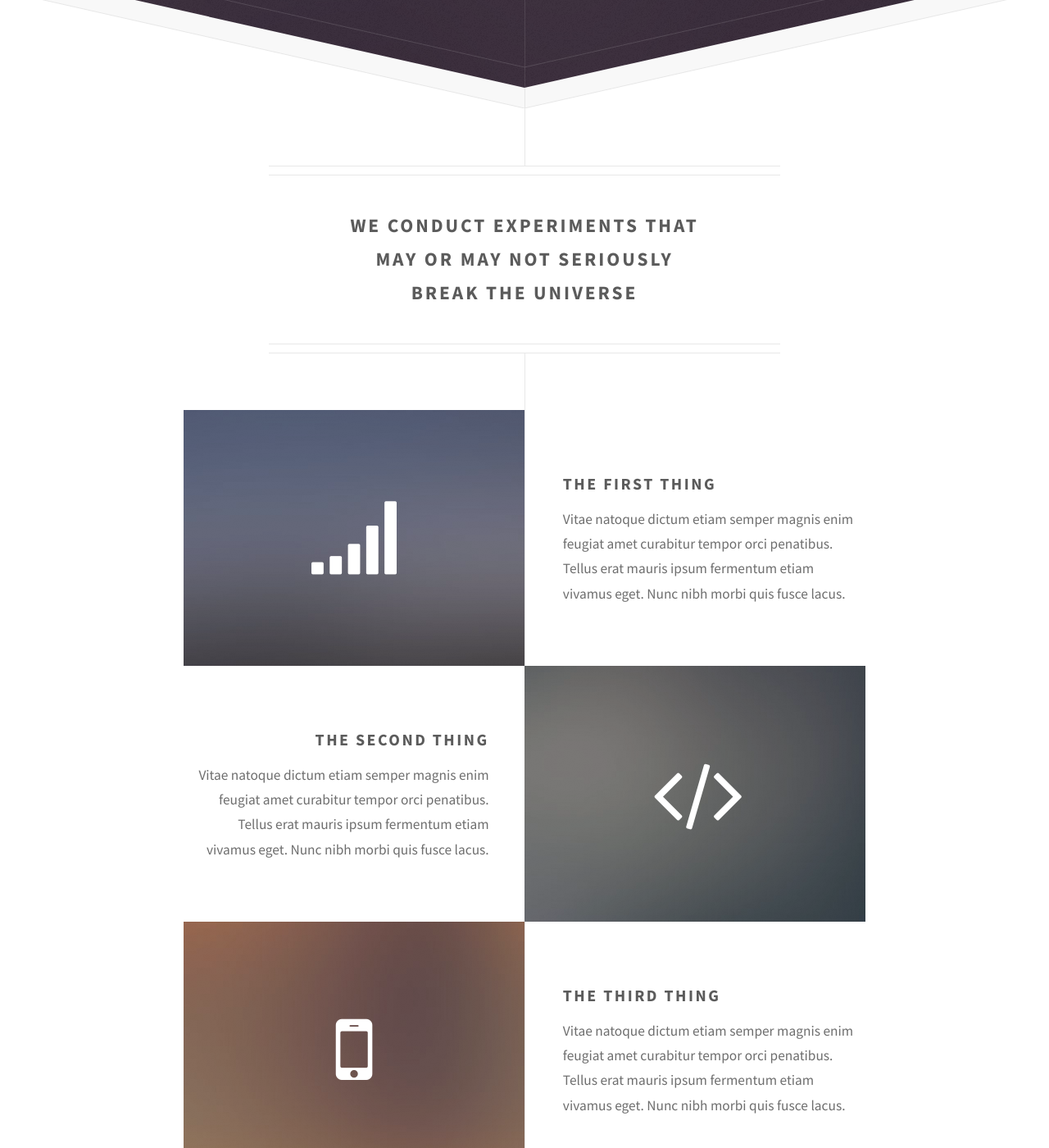
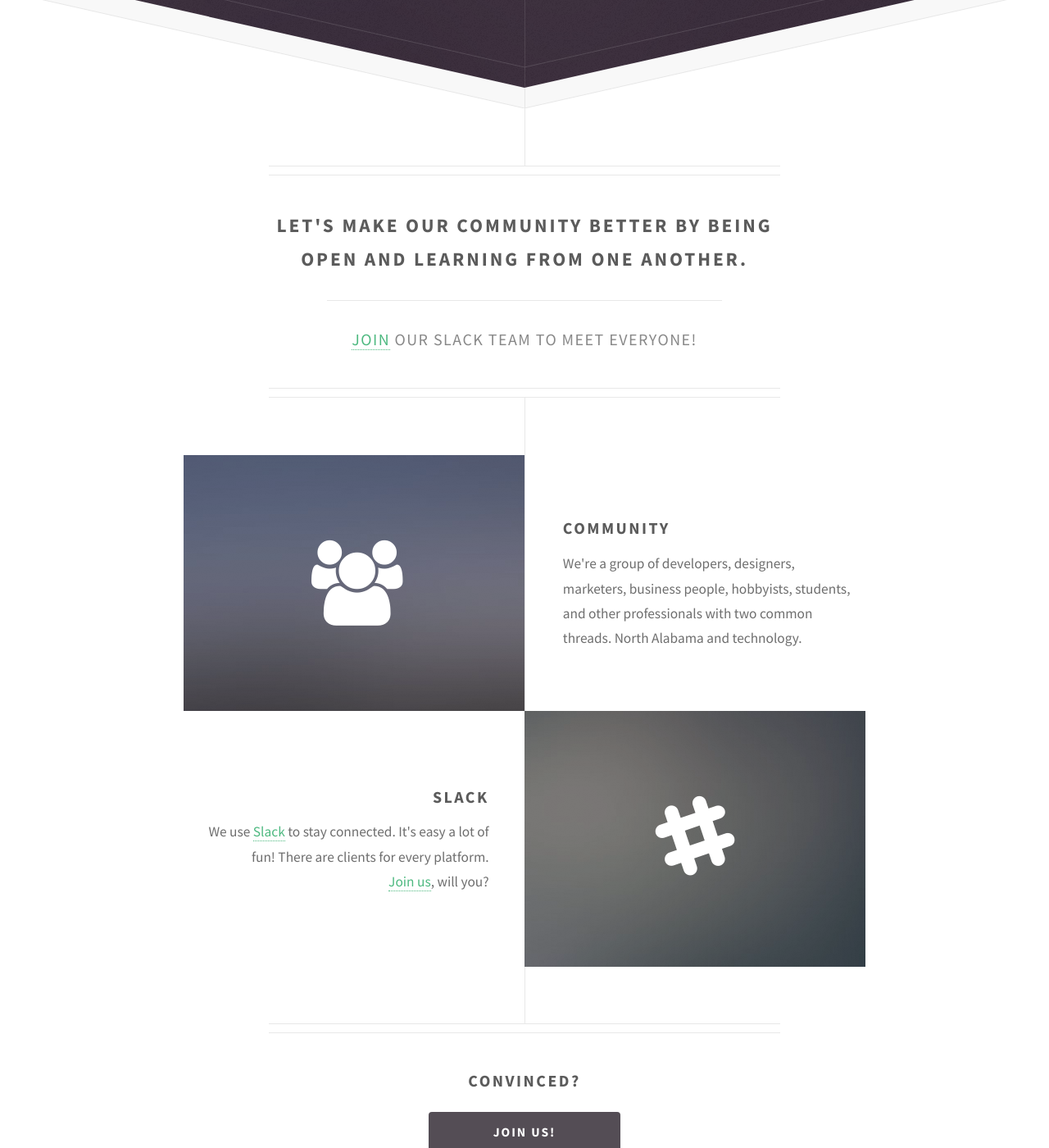
Before and after one commit to tech256/tech256.github.io, a Jekyll site: the page built from index.html, in a window 1280 px wide and 1400 px high, scrolled down 432 px. Shown: the whole window at 82% size. Built offline with Jekyll 4.4.1, drawn with Linux system fonts in a browser that asks for light colours; some of the changed text lies outside the part shown.

Commit message:
Customize ALL the things! ᕕ( ᐛ )ᕗ

```diff
--- a/_layouts/default.html
+++ b/_layouts/default.html
@@ -44,46 +44,33 @@
       <div id="footer">
         <div class="container 75%">
 
-          <header class="major last">
-            <h2>Questions or comments?</h2>
+          <header id="invite" class="major last">
+            <h2>Are you ready to join?</h2>
           </header>
 
-          <p>Vitae natoque dictum etiam semper magnis enim feugiat amet curabitur tempor
-          orci penatibus. Tellus erat mauris ipsum fermentum etiam vivamus.</p>
+          <p>Enter your email below to receive an invite to our Slack team.</p>
 
           <form method="post" action="#">
             <div class="row">
-              <div class="6u 12u(mobilep)">
-                <input type="text" name="name" placeholder="Name" />
-              </div>
-              <div class="6u 12u(mobilep)">
+              <div class="7u">
                 <input type="email" name="email" placeholder="Email" />
               </div>
-            </div>
-            <div class="row">
-              <div class="12u">
-                <textarea name="message" placeholder="Message" rows="6"></textarea>
-              </div>
-            </div>
-            <div class="row">
-              <div class="12u">
+              <div class="5u">
                 <ul class="actions">
-                  <li><input type="submit" value="Send Message" /></li>
+                  <li><input type="submit" value="Invite me!" /></li>
                 </ul>
               </div>
             </div>
           </form>
 
           <ul class="icons">
-            <li><a href="#" class="icon fa-twitter"><span class="label">Twitter</span></a></li>
-            <li><a href="#" class="icon fa-facebook"><span class="label">Facebook</span></a></li>
-            <li><a href="#" class="icon fa-instagram"><span class="label">Instagram</span></a></li>
-            <li><a href="#" class="icon fa-github"><span class="label">Github</span></a></li>
-            <li><a href="#" class="icon fa-dribbble"><span class="label">Dribbble</span></a></li>
+            <li><a href="https://github.com/tech256" class="icon fa-github"><span class="label">Github</span></a></li>
           </ul>
 
           <ul class="copyright">
-            <li>&copy; Untitled. All rights reserved.</li><li>Design: <a href="http://html5up.net">HTML5 UP</a></li>
+            <li>&copy; tech256. All rights reserved.</li>
+            <li><a href="https://iamvery.com">iamvery</a> ❤️'s you</li>
+            <li>Design: <a href="http://html5up.net">HTML5 UP</a></li>
           </ul>
 
         </div>
--- a/index.html
+++ b/index.html
@@ -2,45 +2,39 @@
 layout: default
 ---
 <header class="major container 75%">
-  <h2>We conduct experiments that
-  <br />
-  may or may not seriously
-  <br />
-  break the universe</h2>
-  <!--
-  <p>Tellus erat mauris ipsum fermentum<br />
-  etiam vivamus nunc nibh morbi.</p>
-  -->
+  <h2>Let's make our community better by being open and learning from one another.</h2>
+  <p><a href="#invite">Join</a> our Slack team to meet everyone!</p>
 </header>
 
 <div class="box alt container">
   <section class="feature left">
-    <a href="#" class="image icon fa-signal"><img src="images/pic01.jpg" alt="" /></a>
+    <span class="image icon fa-users"><img src="images/pic01.jpg" alt="" /></span>
     <div class="content">
-      <h3>The First Thing</h3>
-      <p>Vitae natoque dictum etiam semper magnis enim feugiat amet curabitur tempor orci penatibus. Tellus erat mauris ipsum fermentum etiam vivamus eget. Nunc nibh morbi quis fusce lacus.</p>
+      <h3>Community</h3>
+      <p>
+        We're a group of developers, designers, marketers, business people,
+        hobbyists, students, and other professionals with two common threads.
+        North Alabama and technology.
+      </p>
     </div>
   </section>
   <section class="feature right">
-    <a href="#" class="image icon fa-code"><img src="images/pic02.jpg" alt="" /></a>
+    <span href="#" class="image icon fa-slack"><img src="images/pic02.jpg" alt="" /></span>
     <div class="content">
-      <h3>The Second Thing</h3>
-      <p>Vitae natoque dictum etiam semper magnis enim feugiat amet curabitur tempor orci penatibus. Tellus erat mauris ipsum fermentum etiam vivamus eget. Nunc nibh morbi quis fusce lacus.</p>
-    </div>
-  </section>
-  <section class="feature left">
-    <a href="#" class="image icon fa-mobile"><img src="images/pic03.jpg" alt="" /></a>
-    <div class="content">
-      <h3>The Third Thing</h3>
-      <p>Vitae natoque dictum etiam semper magnis enim feugiat amet curabitur tempor orci penatibus. Tellus erat mauris ipsum fermentum etiam vivamus eget. Nunc nibh morbi quis fusce lacus.</p>
+      <h3>Slack</h3>
+      <p>
+        We use <a href="https://slack.com/">Slack</a> to stay connected. It's
+        easy a lot of fun! There are clients for every platform.
+        <br/>
+        <a href="#invite">Join us</a>, will you?
+      </p>
     </div>
   </section>
 </div>
 
 <footer class="major container 75%">
-  <h3>Get shady with science</h3>
-  <p>Vitae natoque dictum etiam semper magnis enim feugiat amet curabitur tempor orci penatibus. Tellus erat mauris ipsum fermentum etiam vivamus.</p>
+  <h3>Convinced?</h3>
   <ul class="actions">
-    <li><a href="#" class="button">Join our crew</a></li>
+    <li><a href="#invite" class="button">Join us!</a></li>
   </ul>
 </footer>
```
